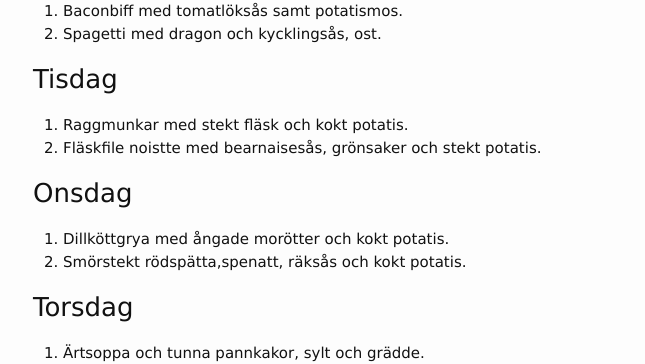
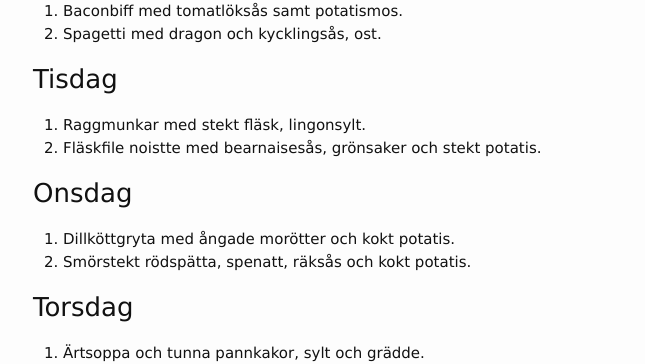
Before and after one commit to FarInn62/farinn62.github.io, a Jekyll site: the page built from lunch.md, in a window 1280 px wide. Shown: the part 276-640 px from the top of the page, without its empty margins (237-882 px from the left). Built offline with Jekyll 4.4.1, drawn with Linux system fonts in a browser that asks for light colours.

Commit message:
Update lunch.md

```diff
--- a/lunch.md
+++ b/lunch.md
@@ -17,13 +17,13 @@ Alla rätter: 80:- Take away: 65:-
 
 ### Tisdag
 
-1. Raggmunkar med stekt fläsk och kokt potatis.
+1. Raggmunkar med stekt fläsk, lingonsylt.
 2. Fläskfile noistte med bearnaisesås, grönsaker och stekt potatis.
 
 ### Onsdag
 
-1. Dillköttgrya med ångade morötter och kokt potatis.
-2. Smörstekt rödspätta,spenatt, räksås och kokt potatis.
+1. Dillköttgryta med ångade morötter och kokt potatis.
+2. Smörstekt rödspätta, spenatt, räksås och kokt potatis.
 
 ### Torsdag
 
```
